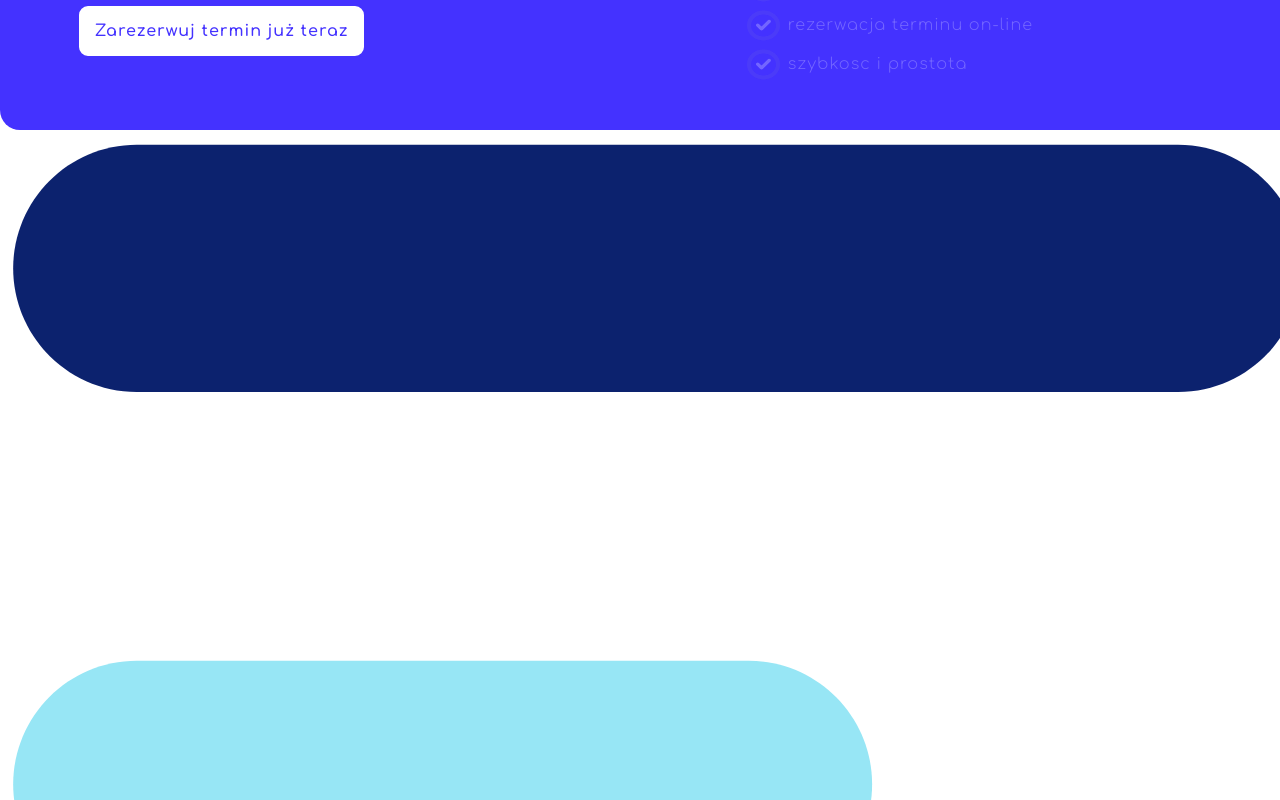
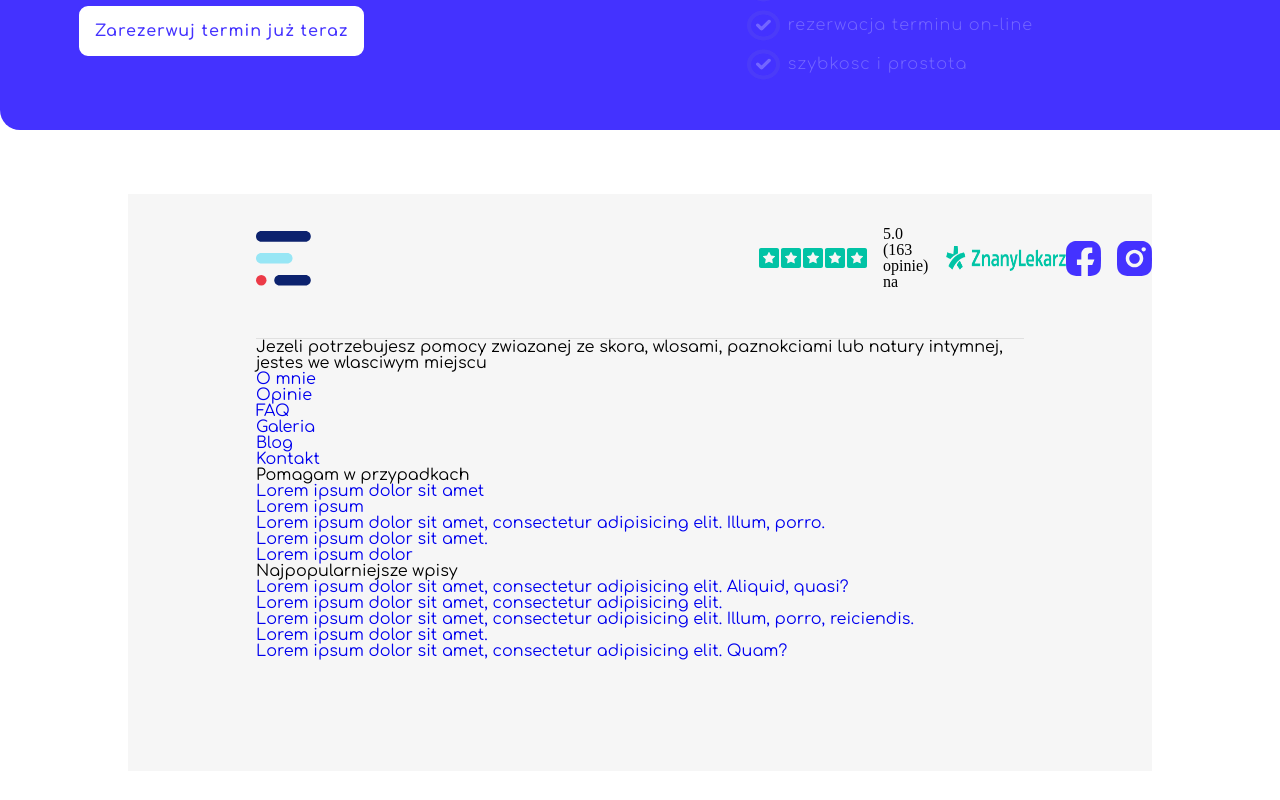
Before and after one commit to michrytel/empressia, a React (Create React App) app: page / in a window 1280 px wide. Shown: the part 4220-5020 px from the top of the page. After the commit the page ends 4991 px from the top, so only its background shows below. Built offline with nearby package versions, Linux system fonts and the light colour scheme; a web font is replaced by a local one.

Commit message:
footer ticker styling

```diff
--- a/src/components/molecules/FooterTicker.js
+++ b/src/components/molecules/FooterTicker.js
@@ -11,7 +11,7 @@ const FooterTicker = () => {
             <div className="doctor">
                 <img src={stars} alt="starts-rating" className="stars"/>
                 <p>5.0 (163 opinie) na </p>
-                <img src={doctor} alt="znanylekarz" className="doctor"/>
+                <img src={doctor} alt="znanylekarz" className="doctor__logo"/>
             </div>
             <div className="social">
                 <img src={facebook} alt="facebook"/>
--- a/src/scss/_main.scss
+++ b/src/scss/_main.scss
@@ -12,6 +12,7 @@
 @import "components/reviews";
 @import "components/steps";
 @import "components/reservation";
+@import "components/footer";
 
 /*atoms*/
 @import "components/atoms/buttons";
--- /dev/null
+++ b/src/scss/components/_footer.scss
@@ -0,0 +1,61 @@
+.footer {
+  .footer__container {
+    display: flex;
+    flex-direction: column;
+    padding: 2em 8em 7em 8em ;
+    background-color: $background-color-light;
+    width: 80%;
+    margin-top: 4em;
+    .footer__ticker {
+      padding-bottom: 3em;
+      display: flex;
+      justify-content: space-between;
+      border-bottom: 0.5px solid #e0e0e0;
+      img {
+        width: 55px;
+      }
+      .doctor {
+        margin-left: 28em;
+        display: flex;
+        align-items: center;
+        gap: 1em;
+        .stars {
+          width: 110px;
+        }
+        p {
+          font-family: $font-secondary;
+        }
+        .doctor__logo {
+          height: 25px;
+          width: 120px;
+        }
+      }
+      .social {
+        display: flex;
+        align-items: center;
+        gap: 1em;
+        img {
+          width: 35px;
+        }
+      }
+    }
+    .footer__content {
+      .navi {
+        p {}
+        .navi__menu {
+          li {
+            a {}
+          }
+        }
+      }
+      .blog__ticker {
+        h2 {}
+        ul {
+          li {
+            a {}
+          }
+        }
+      }
+    }
+  }
+}
```
